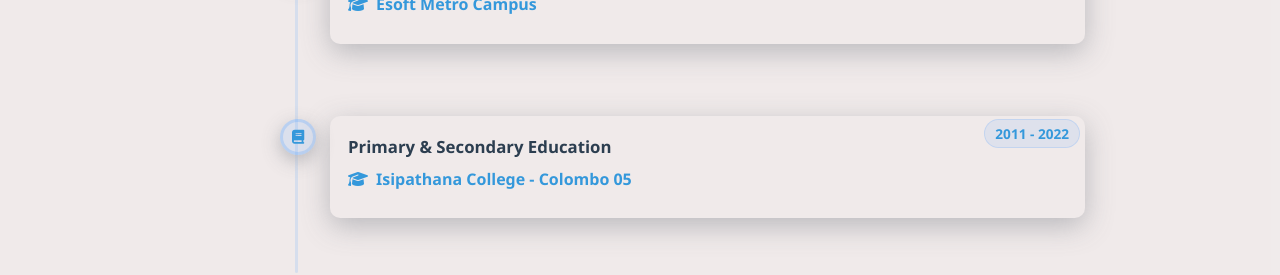
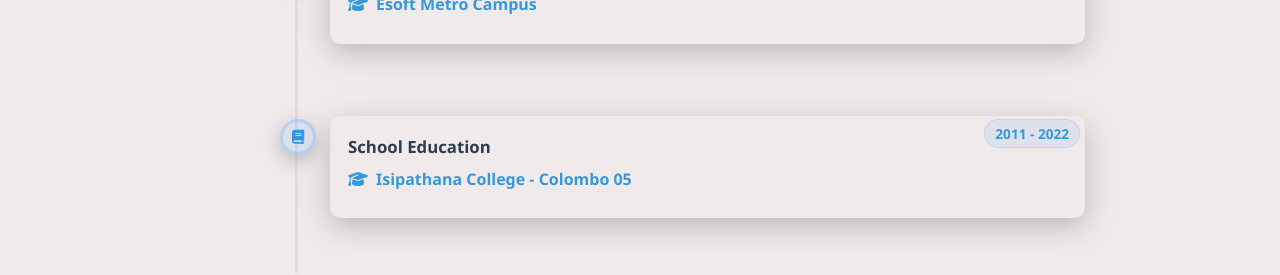
Before and after one commit to DisanduRodrigo/DisanduRodrigo-Portfolio-Main, a plain HTML site: page index.html in a window 1280 px wide. Shown: the part 3780-4055 px from the top of the page. Drawn offline with Linux system fonts and the light colour scheme.

Commit message:
Updated Portfolio

```diff
--- a/index.html
+++ b/index.html
@@ -405,7 +405,7 @@
                         <i class="fas fa-book"></i>
                     </div>
                     <div class="timeline-content">
-                        <h3>Primary & Secondary Education</h3>
+                        <h3>School Education</h3>
                         <p class="timeline-institute small-meta">Isipathana College - Colombo 05</p>
                     </div>
                     <div class="date-badge">2011 - 2022</div>
```
